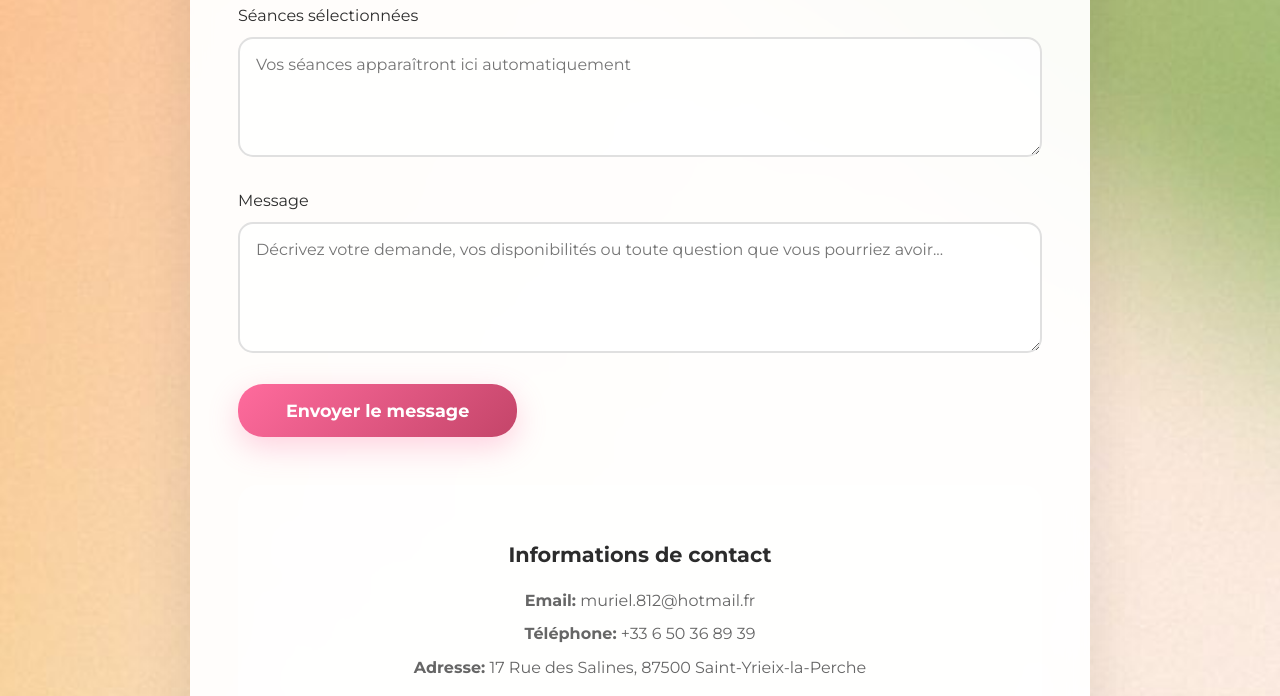
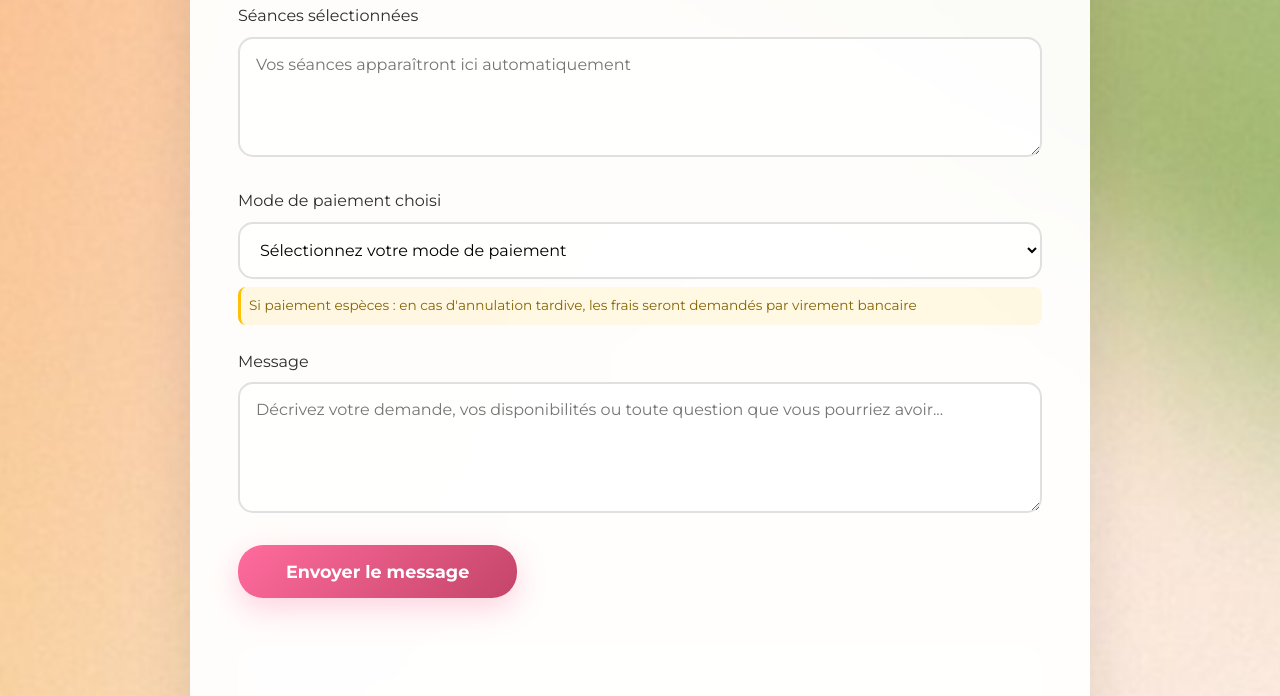
Before and after one commit to Lohengrin93/Muriel, a plain HTML site: page index.html in a window 1280 px wide. Shown: the part 6239-6935 px from the top of the page. Drawn offline with Linux system fonts and the light colour scheme; a script that the page names is missing.

Commit message:
Add comprehensive cash payment cancellation policy
- Handle cash booking cancellations with bank transfer requirement
- Add dedicated section for cash payment cancellation rules
- Require 20% cancellation fee via bank transfer within 7 days
- Include enforcement policy (booking ban until payment)
- Add payment method selector in contact form
- Update cart notice to mention bank transfer for cash payments
- Professional styling for payment method warnings

Key Features:
- Clear consequences for cash booking cancellations
- Enforceable payment collection mechanism
- Customer awareness at booking time
- Professional debt collection approach

🤖 Generated with [Claude Code](https://claude.ai/code)

Co-Authored-By: Claude <noreply@anthropic.com>

```diff
--- a/index.html
+++ b/index.html
@@ -93,7 +93,7 @@
                         <button id="pay-now" class="pay-btn">💳 Payer maintenant</button>
                     </div>
                     <div class="cancellation-policy">
-                        <small>*Annulation moins de 48h à l'avance : 20% du montant reste dû, le solde est reportable sur une prochaine séance (voir <a href="#cgu" class="cgu-link">CGU</a>)</small>
+                        <small>*Annulation moins de 48h à l'avance : 20% du montant reste dû (virement bancaire si paiement espèces), le solde est reportable sur une prochaine séance (voir <a href="#cgu" class="cgu-link">CGU</a>)</small>
                     </div>
                 </div>
 
@@ -247,6 +247,16 @@
                             <textarea id="cart-summary" name="cart-summary" rows="4" readonly placeholder="Vos séances apparaîtront ici automatiquement"></textarea>
                         </div>
 
+                        <div class="form-group payment-method-note">
+                            <label for="payment-method">Mode de paiement choisi</label>
+                            <select id="payment-method" name="payment-method">
+                                <option value="">Sélectionnez votre mode de paiement</option>
+                                <option value="stripe">Paiement en ligne (effectué)</option>
+                                <option value="cash">Paiement espèces sur place</option>
+                            </select>
+                            <small class="payment-note">Si paiement espèces : en cas d'annulation tardive, les frais seront demandés par virement bancaire</small>
+                        </div>
+
                         <div class="form-group">
                             <label for="message">Message</label>
                             <textarea id="message" name="message" rows="5" placeholder="Décrivez votre demande, vos disponibilités ou toute question que vous pourriez avoir..." required></textarea>
@@ -280,6 +290,11 @@
                     <p><strong>Annulation moins de 48h à l'avance :</strong> 20% du montant de la séance reste dû en frais d'annulation. Le solde (80%) peut être utilisé pour une prochaine séance dans un délai de 6 mois.</p>
                     <p><strong>Absence sans préavis :</strong> La totalité du montant reste due.</p>
 
+                    <h4>Paiement espèces et annulations</h4>
+                    <p><strong>Réservation avec paiement espèces :</strong> Pour les annulations de moins de 48h, les frais d'annulation (20% du montant) sont dus et doivent être réglés par virement bancaire dans les 7 jours suivant l'annulation.</p>
+                    <p><strong>Défaut de paiement :</strong> Le non-paiement des frais d'annulation entraîne l'interdiction de futures réservations jusqu'à régularisation.</p>
+                    <p><strong>Crédit disponible :</strong> Le solde (80%) reste disponible sous forme de crédit pour une future séance pendant 6 mois.</p>
+
                     <h4>Modalités de paiement</h4>
                     <p><strong>Paiement en ligne via Stripe :</strong> Paiement sécurisé par carte bancaire. Remboursements traités selon la politique d'annulation ci-dessus.</p>
                     <p><strong>Paiement espèces :</strong> À régler lors de la séance, soumis aux mêmes conditions d'annulation.</p>
--- a/style.css
+++ b/style.css
@@ -570,6 +570,17 @@ th {
     border-radius: 20px;
     overflow: hidden;
     box-shadow: 0 10px 30px rgba(0,0,0,0.1);
+}
+
+.payment-method-note .payment-note {
+    display: block;
+    margin-top: 0.5rem;
+    color: #856404;
+    font-size: 0.85rem;
+    background-color: rgba(255, 193, 7, 0.1);
+    padding: 0.5rem;
+    border-radius: 8px;
+    border-left: 3px solid #ffc107;
 }
 
 footer {
```
